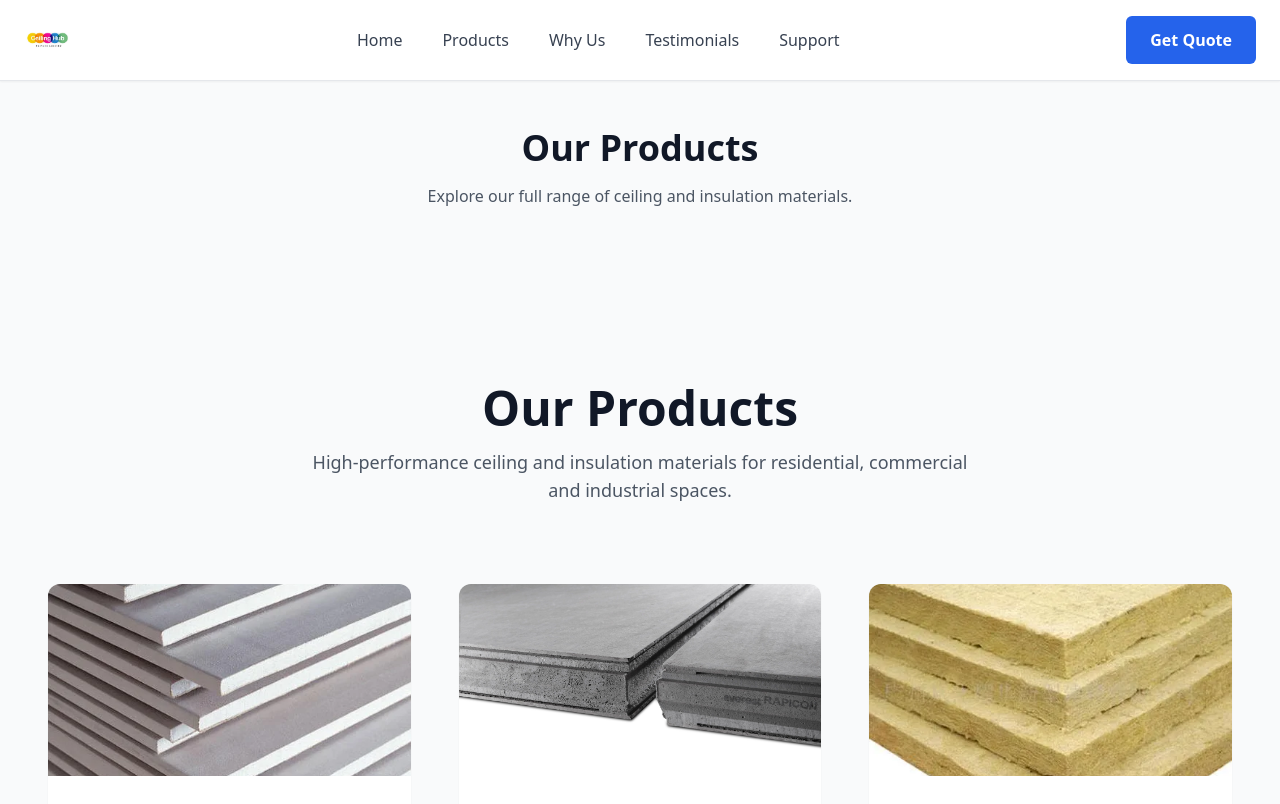
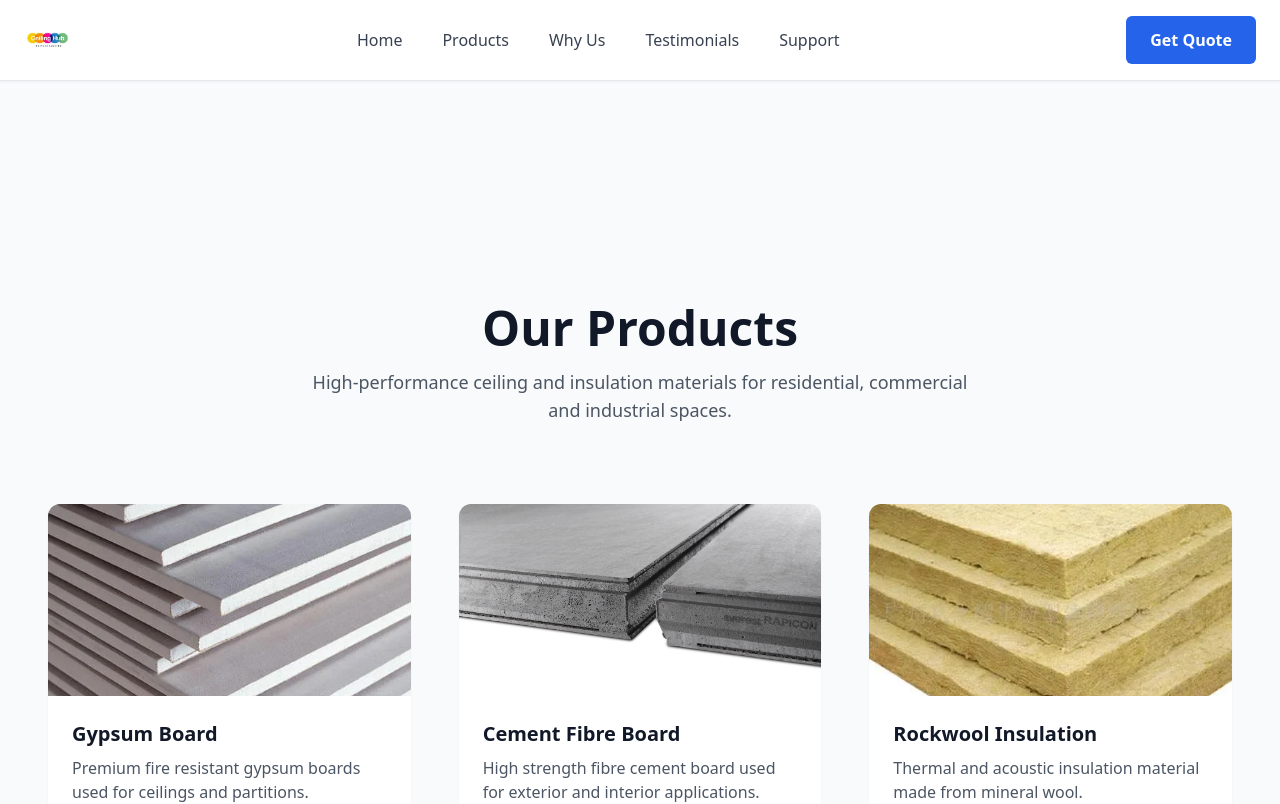
Before and after one commit to mad2media2025-afk/ceiling-hub, a React (Vite) app: page /products in a window 1280 px wide. Shown: the top 804 px of the page. Built offline with nearby package versions, Linux system fonts and the light colour scheme.

Commit message:
Remove product header and description

```diff
--- a/src/pages/Products.jsx
+++ b/src/pages/Products.jsx
@@ -13,10 +13,8 @@ export default function Products() {
 
           <div className="text-center mb-16">
             <h1 className="text-4xl font-bold text-gray-900">
-              Our Products
             </h1>
             <p className="text-gray-600 mt-4">
-              Explore our full range of ceiling and insulation materials.
             </p>
           </div>
 
```
